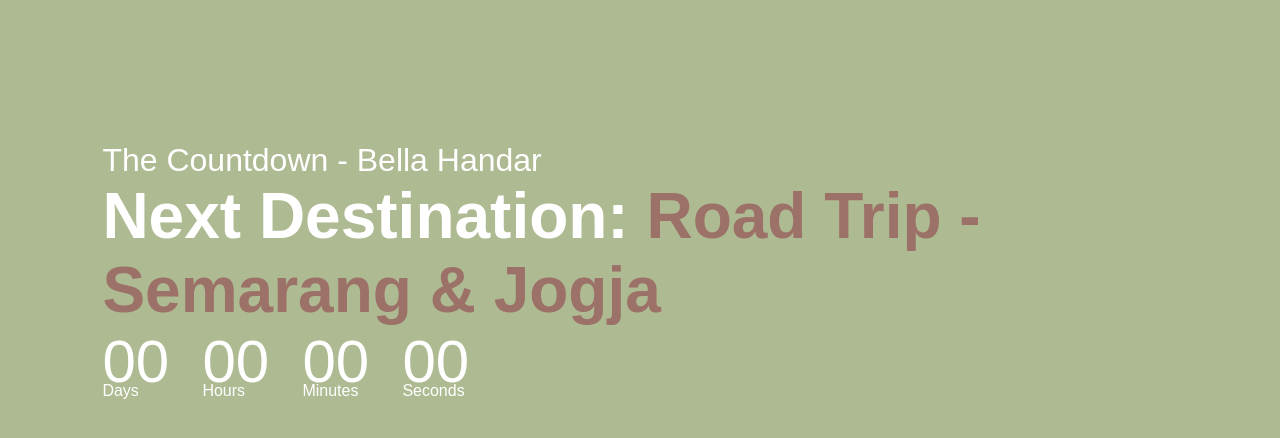
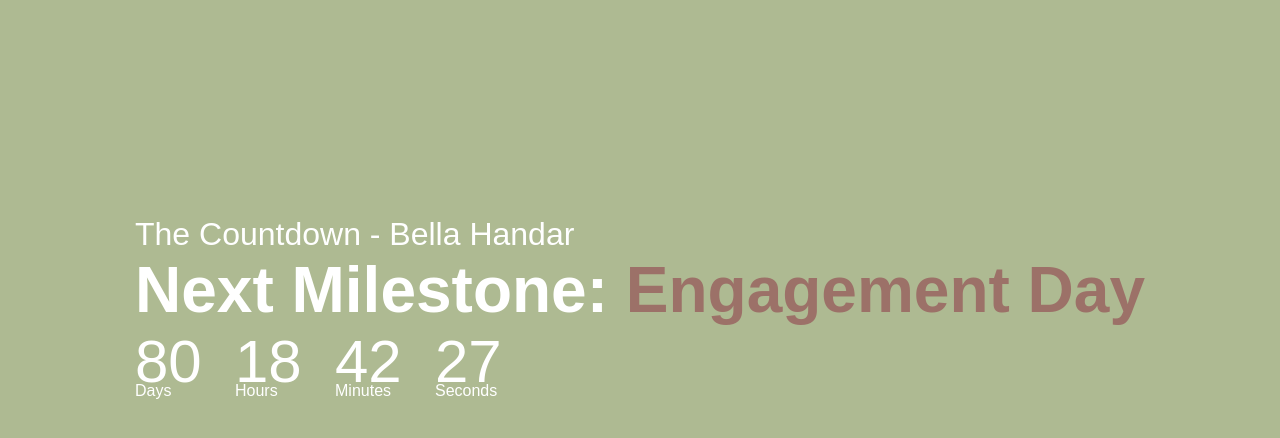
Before and after one commit to hdrbn/hdrbn.github.io, a plain HTML site: page index.html in a window 1280 px wide. Drawn offline with Linux system fonts and the light colour scheme.

Commit message:
Update index.html
changed to next milestone

```diff
--- a/index.html
+++ b/index.html
@@ -11,7 +11,7 @@
 	<div class="container">
 		<div class="content">
 			<p>The Countdown - Bella Handar</p>
-			<h1>Next Destination: <span>Road Trip - Semarang & Jogja</span></h1>
+			<h1>Next Milestone: <span>Engagement Day</span></h1>
 			<div class="launch-time">
 				<div>
 					<p id="days">00</p>
@@ -34,7 +34,7 @@
 	</div>
 
 	<script>
-		var countDownDate = new Date("June 24, 2022 18:00:00").getTime();
+		var countDownDate = new Date("November 27, 2022 10:00:00").getTime();
 		var x = setInterval(function(){
 			var now = new Date().getTime();
 			var timeDiff = countDownDate - now;
```
